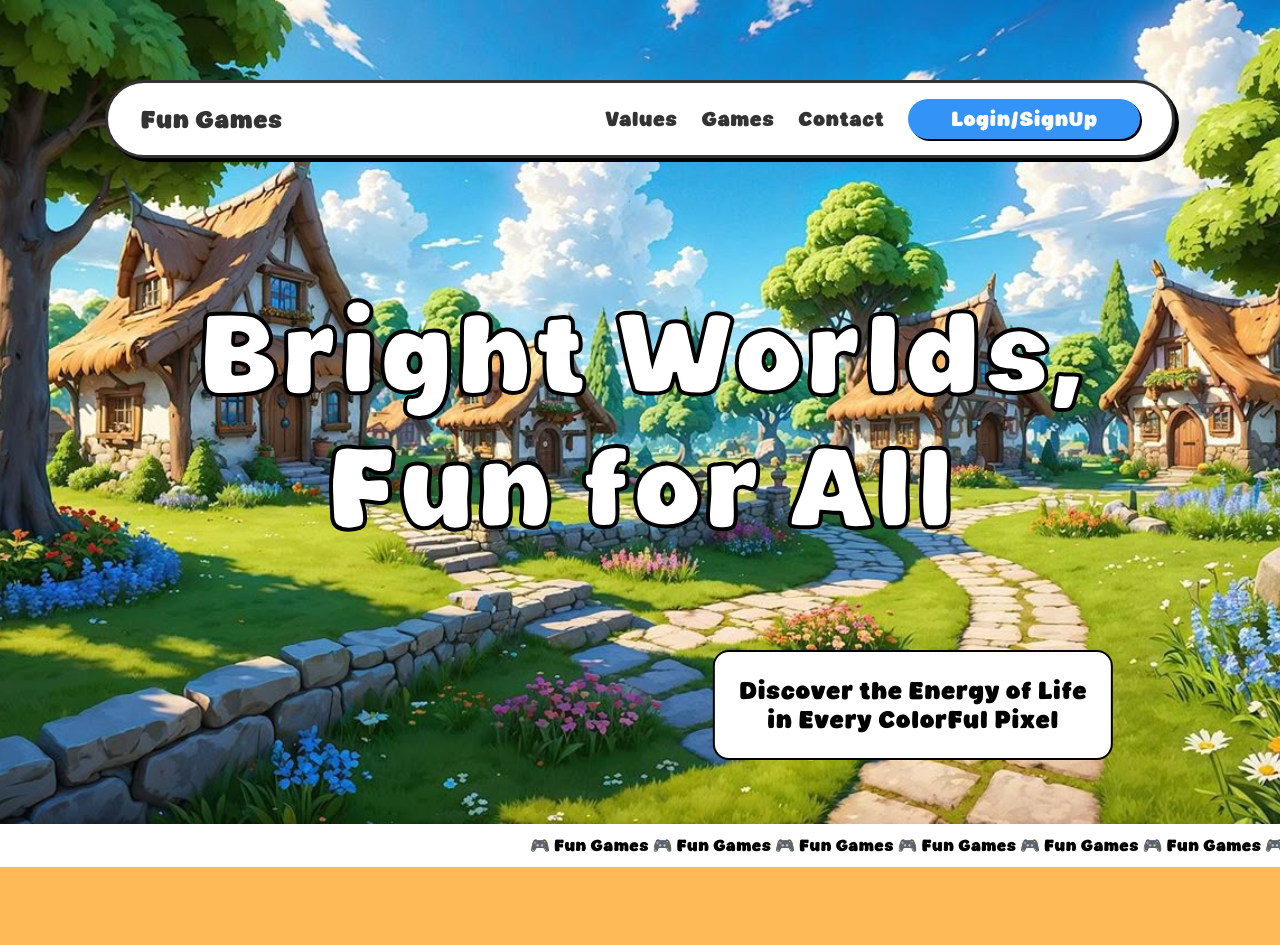
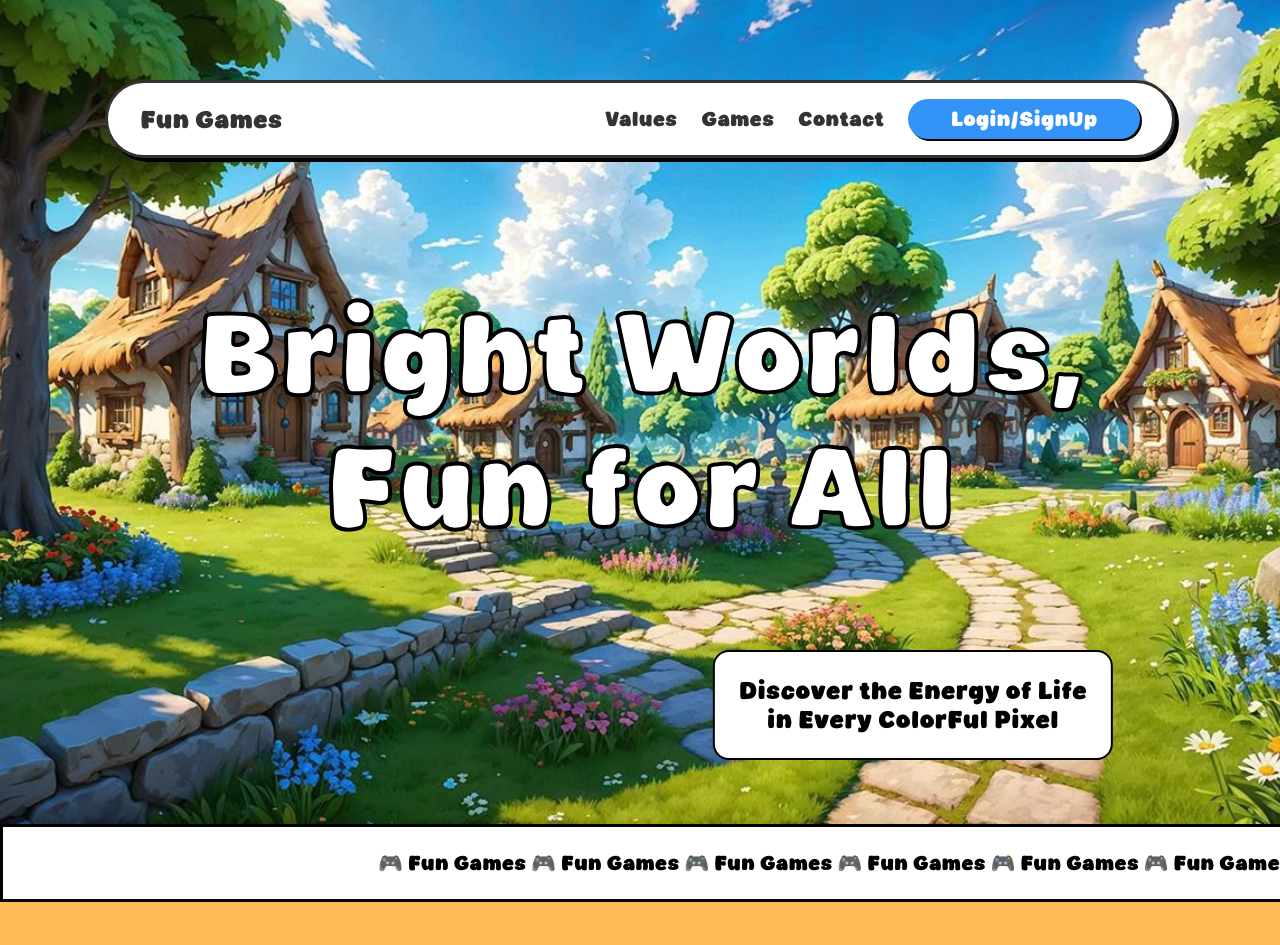
Before and after one commit to MoezBenJemiaa/FunGames, a React (Vite) app in the folder gamesite/: page / in a window 1280 px wide. Shown: the top 945 px of the page. Built offline with nearby package versions, Linux system fonts and the light colour scheme; no server answers; a web font is replaced by a local one.

Commit message:
home done

```diff
--- a/gamesite/src/home/home.module.css
+++ b/gamesite/src/home/home.module.css
@@ -53,10 +53,12 @@
   background-color: #ffffff;
   color: #000000;
   font-weight: bold;
-  padding: 12px 0;
+  padding: 1.5rem 0;
   position: relative;
   white-space: nowrap;
   width: 100%;
+  border: #000 solid;
+  font-size: 1.25rem;
 }
 
 .scrollWrapper {
@@ -282,15 +284,14 @@
   margin: 0 auto;
   padding: 2rem 1rem;
   height: 400px;
-  font-family: system-ui, -apple-system, BlinkMacSystemFont, 'Segoe UI', Roboto, Oxygen, Ubuntu, Cantarell, 'Open Sans', 'Helvetica Neue', sans-serif;
+  font-family: system-ui, -apple-system, BlinkMacSystemFont, "Segoe UI", Roboto,
+    Oxygen, Ubuntu, Cantarell, "Open Sans", "Helvetica Neue", sans-serif;
 }
 
 .footerText {
   font-size: 1.5rem;
   font-weight: bold;
 }
-
-
 
 .privacyText,
 .copyrightText {
@@ -329,18 +330,16 @@
   padding: 1.5rem;
   overflow: hidden; /* removes scrolling */
   position: relative;
-  font-family: 'Comic Sans MS', cursive, sans-serif;
+  font-family: "Comic Sans MS", cursive, sans-serif;
   text-align: center;
 
   /* Hide scrollbar for all major browsers */
   scrollbar-width: none; /* Firefox */
-  -ms-overflow-style: none;  /* IE and Edge */
+  -ms-overflow-style: none; /* IE and Edge */
 }
 .popupContent::-webkit-scrollbar {
   display: none; /* Chrome, Safari, Opera */
 }
-
-
 
 .closeButton {
   position: absolute;
```
